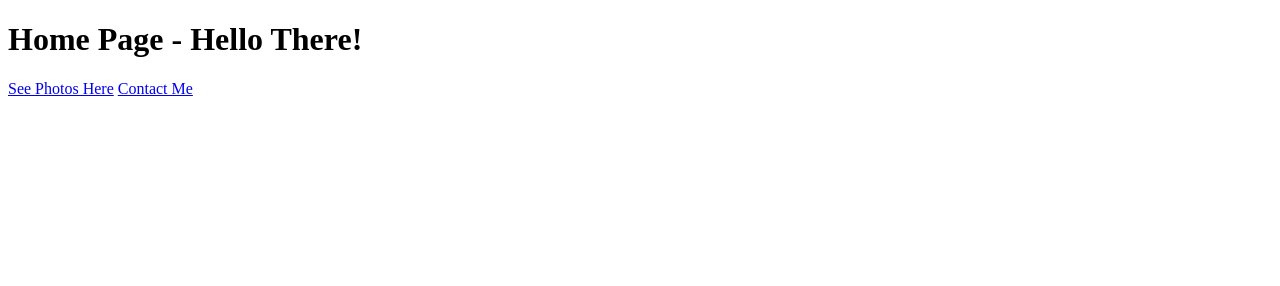
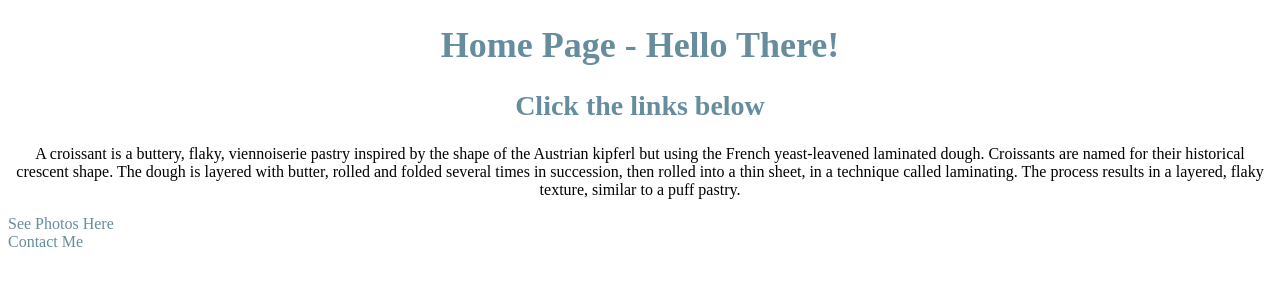
Before and after one commit to StefanieLynn9008/Croissant, a plain HTML site: page index.html in a window 1280 px wide. Drawn offline with Linux system fonts and the light colour scheme.

Commit message:
Added CSS styling and photos, made sure all linked pages work

```diff
--- a/index.html
+++ b/index.html
@@ -5,9 +5,20 @@
     <meta name="viewport" content="width=device-width, initial-scale=1.0" />
     <title>Home Page</title>
   </head>
+  <link rel="stylesheet" href="styles/style.css" />
   <body>
     <h1>Home Page - Hello There!</h1>
-    <a href="/photo.html">See Photos Here</a>
-    <a href="/contact.html">Contact Me</a>
+    <h2>Click the links below</h2>
+    <p>
+      A croissant is a buttery, flaky, viennoiserie pastry inspired by the shape
+      of the Austrian kipferl but using the French yeast-leavened laminated
+      dough. Croissants are named for their historical crescent shape. The dough
+      is layered with butter, rolled and folded several times in succession,
+      then rolled into a thin sheet, in a technique called laminating. The
+      process results in a layered, flaky texture, similar to a puff pastry.
+    </p>
+    <a href="photo.html">See Photos Here</a>
+    <br />
+    <a href="contact.html">Contact Me</a>
   </body>
 </html>
--- /dev/null
+++ b/styles/style.css
@@ -0,0 +1,35 @@
+h1 {
+  text-align: center;
+  color: #658d9e;
+  font-size: 36px;
+}
+
+h2 {
+  text-align: center;
+  color: #658d9e;
+  font-size: 28px;
+}
+
+p {
+  text-align: center;
+}
+
+a {
+  text-decoration: none;
+  color: #658d9e;
+}
+
+.column {
+  flex: 30%;
+  padding: 5px;
+}
+
+img {
+  width: 100%;
+  max-width: 600px;
+  max-height: 700px;
+}
+
+.container {
+  display: flex;
+}
```
Also changed, not shown: contact.html (+5 -2 lines), photo.html (+17 -1 lines), photos/croissant1.jpg (added), photos/croissant2.jpg (added), 1 other file.
